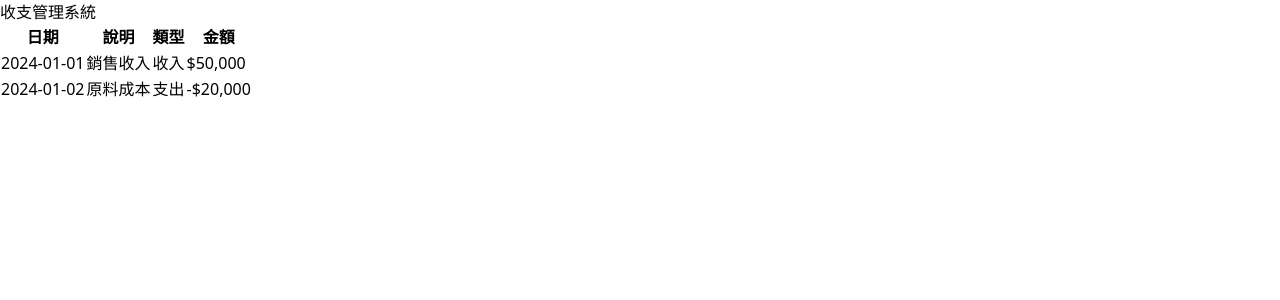
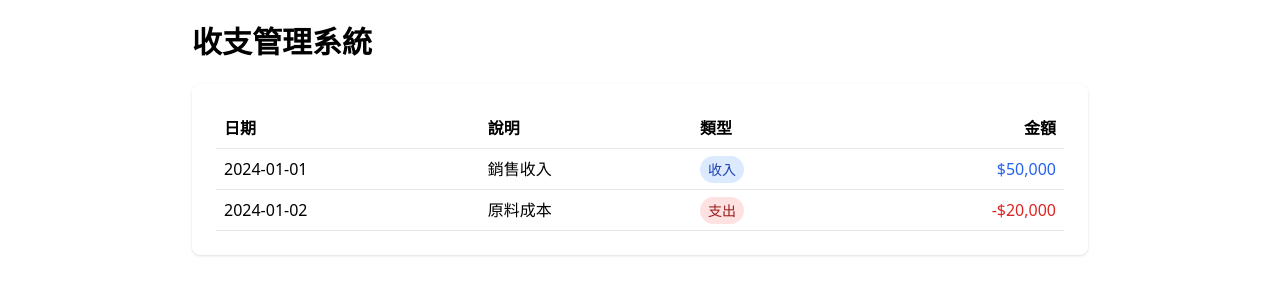
Before and after one commit to winnie0824/expense-tracker, a Next.js app: page / in a window 1280 px wide. Shown: the top 300 px of the page. Built offline with nearby package versions, Linux system fonts and the light colour scheme.

Commit message:
Create tailwind.config.ts

```diff
--- /dev/null
+++ b/tailwind.config.ts
@@ -0,0 +1,14 @@
+import type { Config } from 'tailwindcss'
+
+const config: Config = {
+  content: [
+    './src/pages/**/*.{js,ts,jsx,tsx,mdx}',
+    './src/components/**/*.{js,ts,jsx,tsx,mdx}',
+    './src/app/**/*.{js,ts,jsx,tsx,mdx}',
+  ],
+  theme: {
+    extend: {},
+  },
+  plugins: [],
+}
+export default config
```
